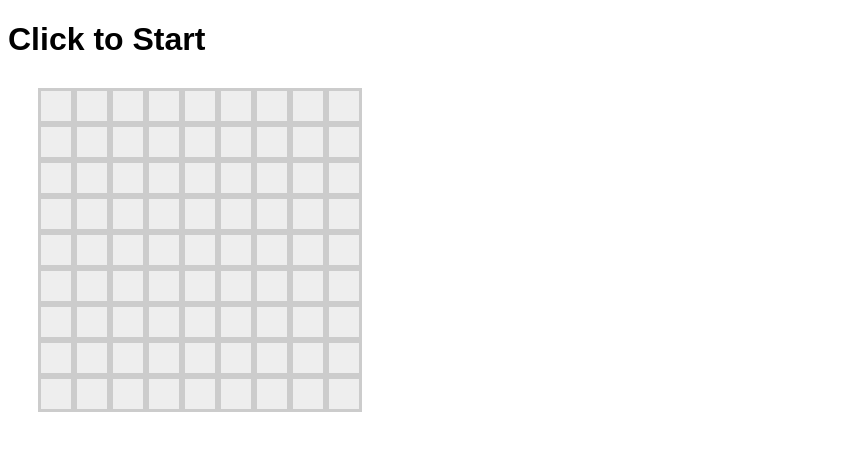
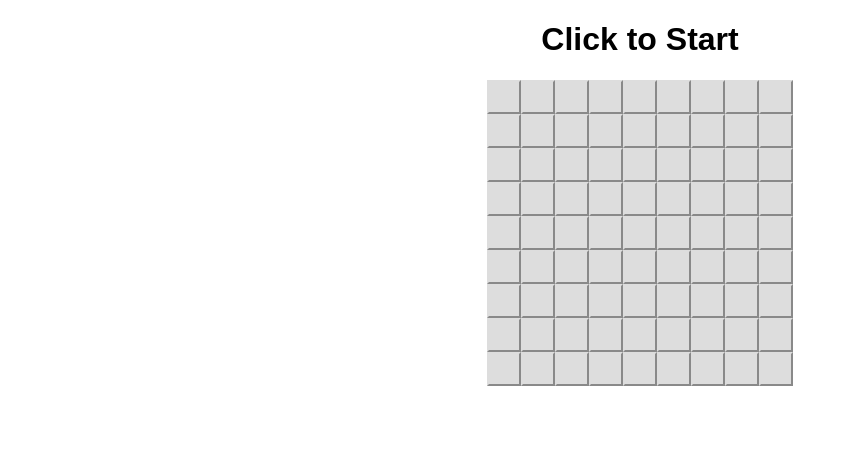
Before and after one commit to ivymyt/minesweeper, a React (Vite) app: page / in a window 1280 px wide. Shown: the top 450 px of the page, without its empty margins (0-847 px from the left). Built offline with nearby package versions, Linux system fonts and the light colour scheme.

Commit message:
Adjust styling

```diff
--- a/src/App.css
+++ b/src/App.css
@@ -1,12 +1,18 @@
-html {
+h1 {
   font-family: sans-serif;
+  text-align: center;
+}
+
+main {
+  margin: 0 auto;
+  user-select: none;
 }
 
 .mine-field {
-  font-family: monospace;
   display: table;
   table-layout: fixed;
-  margin: 30px;
+  font-family: monospace;
+  text-align: center;
 }
 
 .mine-row {
@@ -18,13 +24,14 @@ html {
   width: 30px;
   height: 30px;
   line-height: 30px;
-  text-align: center;
-  border: 3px solid #ccc;
-  background: #eee;
+  border: 2px outset #ddd;
+  background: #ddd;
 }
 
 .mine-cell.revealed {
   background: #ccc;
+  border: 1px solid #aaa;
+  padding: 1px;
 }
 
 .mine-cell.mined {
--- a/src/App.tsx
+++ b/src/App.tsx
@@ -114,6 +114,10 @@ function App() {
     setRows(nextRows)
   }
 
+  const style = {
+    width: (34 * config.columns) + 'px',
+  }
+
   return (
     <>
       <h1>
@@ -122,6 +126,7 @@ function App() {
         {gameState === GameState.Loss && "You Lose!"}
         {gameState === GameState.Win && "You Win!"}
       </h1>
+      <main style={style}>
       {
         gameState === GameState.New ? (
           <EmptyMineField numRows={config.rows} numColumns={config.columns} onStart={handleStart} />
@@ -129,6 +134,7 @@ function App() {
           <MineField rows={rows} onFlag={handleFlag} onReveal={handleReveal} onRevealNeighbours={handleRevealNeighbours}/>
         )
       }
+      </main>
     </>
   )
 }
```
Lines whose indentation alone changed are shown as unchanged.
